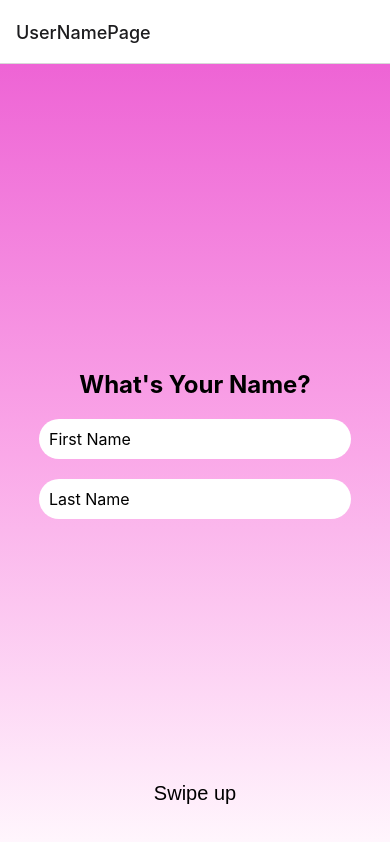
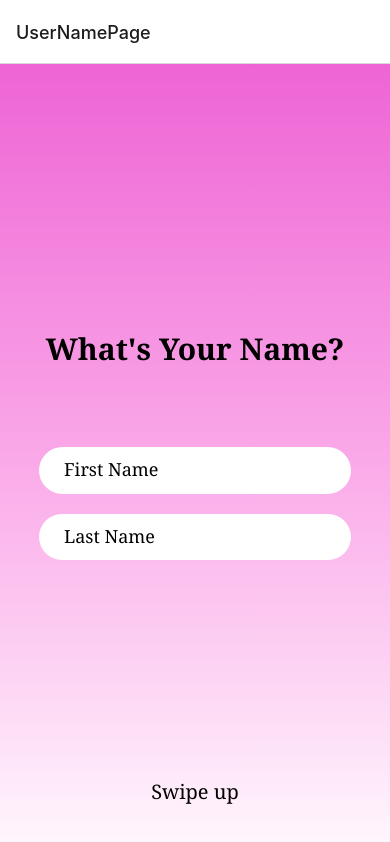
Before and after one commit to Katching-Project/katching, a React Native app in the folder katching/: screen /UserNamePage in a window 390 px wide. Built offline with nearby package versions, Linux system fonts and the light colour scheme.

Commit message:
Making the page prettier

```diff
--- a/katching/screens/UserNamePage.js
+++ b/katching/screens/UserNamePage.js
@@ -1,16 +1,17 @@
-import React, { useState, useEffect } from 'react';
 import { useNavigation } from "@react-navigation/native";
-import { View, Text, TextInput, PanResponder, Animated } from "react-native";
-import { LinearGradient } from 'expo-linear-gradient';
+import { LinearGradient } from "expo-linear-gradient";
+import React, { useEffect, useState } from "react";
+import { Animated, PanResponder, Text, TextInput, View } from "react-native";
 import { basicStyles } from "./styles/basicStyles";
 
-const GRADIENT_COLOR_RANGE = ['#EE64D5', '#FAA8E8', '#FFF6FD'];
+const GRADIENT_COLOR_RANGE = ["#EE64D5", "#FAA8E8", "#FFF6FD"];
+const SWIPE_THRESHOLD = -25;
 
 export default function UserNamePage() {
   const navigation = useNavigation();
 
-    const [firstNameInputValue, setFirstNameInputValue] = useState('');
-    const [lastNameInputValue, setLastNameInputValue] = useState('');
+  const [firstNameInputValue, setFirstNameInputValue] = useState("");
+  const [lastNameInputValue, setLastNameInputValue] = useState("");
 
   const handleFirstNameInputChange = (text) => {
     setFirstNameInputValue(text);
@@ -31,15 +32,15 @@ export default function UserNamePage() {
       onMoveShouldSetPanResponder: () => true,
       onPanResponderMove: Animated.event([
         null,
-                { dy: pan.y } // Vertical movement only
+        { dy: pan.y }, // Vertical movement only
       ]),
       onPanResponderRelease: (e, gesture) => {
-                if (gesture.dy < -25) {
+        if (gesture.dy < SWIPE_THRESHOLD) {
           navigateToIdolGroupSelect();
         } else {
           Animated.spring(pan, { toValue: { x: 0, y: 0 } }).start();
         }
-            }
+      },
     })
   )[0];
 
@@ -48,7 +49,7 @@ export default function UserNamePage() {
       pan.setValue({ x: 0, y: 0 });
     };
 
-        const unsubscribe = navigation.addListener('focus', resetPan);
+    const unsubscribe = navigation.addListener("focus", resetPan);
 
     return unsubscribe;
   }, [navigation, pan]);
--- a/katching/screens/styles/basicStyles.js
+++ b/katching/screens/styles/basicStyles.js
@@ -1,46 +1,50 @@
-import { StyleSheet } from 'react-native';
+import { StyleSheet } from "react-native";
 
 export const basicStyles = StyleSheet.create({
   container: {
     flex: 1,
-    justifyContent: 'center',
-    alignItems: 'center',
+    justifyContent: "center",
+    alignItems: "center",
   },
   gradient: {
     flex: 1,
-    width: '100%',
-    justifyContent: 'center',
-    alignItems: 'center',
+    width: "100%",
+    justifyContent: "center",
+    alignItems: "center",
   },
   headerText: {
-    fontSize: 24,
-    fontWeight: 'bold',
-    color: 'black',
-    marginBottom: 20,
+    fontSize: 30,
+    fontWeight: "bold",
+    color: "black",
+    marginBottom: "20%",
+    fontFamily: "Georgia",
   },
   inputContainer: {
-    width: '80%',
-    backgroundColor: 'white',
-    borderRadius: 20,
+    width: "80%",
+    height: "6%",
+    backgroundColor: "white",
+    borderRadius: 30,
     padding: 10,
     marginBottom: 20,
   },
   input: {
-    fontSize: 16,
-    color: 'black',
+    marginLeft: 15,
+    fontSize: 18,
+    color: "black",
+    fontFamily: "Georgia",
   },
   swipeArea: {
-    position: 'absolute',
+    position: "absolute",
     bottom: 0, // Position at the bottom of the screen
     left: 0,
     right: 0,
-    height: '30%',
-    justifyContent: 'flex-end', // Set swiping area to the end of the screen
-    alignItems: 'center',
-    paddingVertical: '10%'
+    height: "30%",
+    justifyContent: "flex-end", // Set swiping area to the end of the screen
+    alignItems: "center",
+    paddingVertical: "10%",
   },
   swipeText: {
     fontSize: 20,
-    fontFamily: 'Arial'
+    fontFamily: "Georgia",
   },
 });
```
Lines whose indentation alone changed are shown as unchanged.
